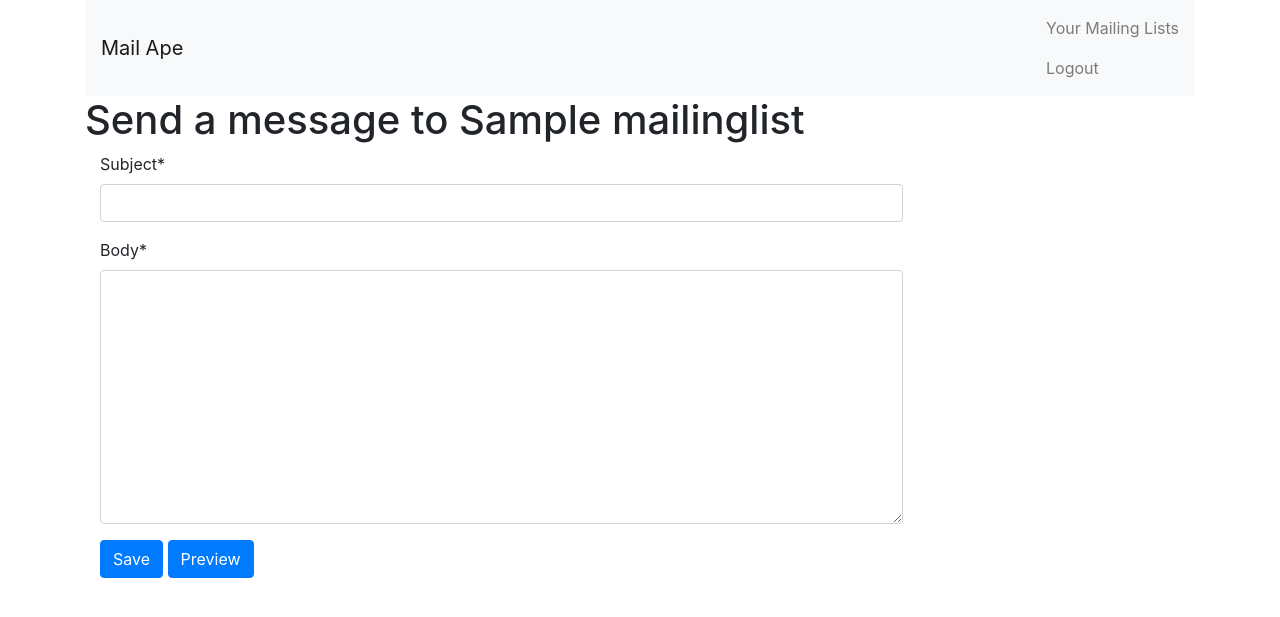
After one commit to itsaiub/django-mailape, a Django app: page /mailinglist/00000000-0000-0000-0000-000000000001/message/new in a window 1280 px wide. The commit adds this page. Shown: the top 617 px of the page. Run offline with Django 3.2, Linux system fonts and the light colour scheme; a user stored in the database is signed in; tables that the repository leaves empty hold one stand-in row (values such as "Sample post"); some libraries are stand-ins or nearby versions.

Commit message:
create message view and template

```diff
--- a/mailinglist/templates/mailinglist/mailinglist_details.html
+++ b/mailinglist/templates/mailinglist/mailinglist_details.html
@@ -15,7 +15,7 @@
   </a></div>
   <h2>Messages</h2>
   <div>
-    <a href="" class="btn btn-primary">
+    <a href="{% url 'mailinglist:create_message' mailinglist_pk=mailinglist.id %}" class="btn btn-primary">
       Send new Message
     </a>
   </div>
--- /dev/null
+++ b/mailinglist/templates/mailinglist/message_form.html
@@ -0,0 +1,32 @@
+{% extends "base.html" %}
+{% load crispy_forms_tags %}
+{% load markdownify %}
+
+{% block title %}
+  Send a message to {{ mailing_list.name }}
+{% endblock title %}
+
+{% block body %}
+  <h1>Send a message to {{ mailing_list.name }}</h1>
+  {% if message %}
+    <div class="card">
+      <div class="card-header">
+        Message Preview
+      </div>
+      <div class="card-body">
+        <h5 class="card-title">
+          {{ message.subject }}
+        </h5>
+        <div>
+          {{ message.body|markdownify }}
+        </div>
+      </div>
+    </div>
+  {% endif %}
+  <form class="col-sm-12 col-md-9" method="post">
+    {% csrf_token %}
+    {{ form|crispy }}
+    <button type="submit" class="btn btn-primary" name="action" value="{{ SAVE_ACTION }}">Save</button>
+    <button type="submit" class="btn btn-primary" name="action" value="{{ PREVIEW_ACTION }}">Preview</button>
+  </form>
+{% endblock body %}
--- a/mailinglist/urls.py
+++ b/mailinglist/urls.py
@@ -21,4 +21,6 @@ urlpatterns = [
          views.ConfirmSubscriptionView.as_view(), name='confirm_subscription'),
     path('mailinglist/unsubscribe/<uuid:pk>',
          views.UnsubscribeView.as_view(), name='unsubscribe'),
+    path('mailinglist/<uuid:mailinglist_pk>/message/new',
+         views.CreateMessage.as_view(), name='create_message'),
 ]
--- a/mailinglist/views.py
+++ b/mailinglist/views.py
@@ -2,6 +2,7 @@ from django.urls import reverse, reverse_lazy
 from django.shortcuts import get_object_or_404
 from django.contrib.auth.mixins import LoginRequiredMixin
 from django.views.generic import ListView, CreateView, DeleteView, DetailView
+from django.core.exceptions import PermissionDenied
 
 from . import models, forms, mixins
 # Create your views here.
@@ -91,3 +92,56 @@ class UnsubscribeView(DeleteView):
                 'mailinglist_pk': mailing_list.id
             }
         )
+
+
+class CreateMessage(LoginRequiredMixin, CreateView):
+    SAVE_ACTION = 'save'
+    PREVIEW_ACTION = 'preview'
+
+    form_class = forms.MessageForm
+
+    template_name = 'mailinglist/message_form.html'
+
+    def get_success_url(self):
+        return reverse(
+            'mailinglist:manage_mailinglist',
+            kwargs={
+                'pk': self.object.mailing_list.id
+            }
+        )
+
+    def get_initial(self):
+        mailing_list = self.get_mailing_list()
+        return {
+            'mailing_list': mailing_list.id,
+        }
+
+    def get_context_data(self, **kwargs):
+        ctx = super().get_context_data(**kwargs)
+        mailing_list = self.get_mailing_list()
+        ctx.update({
+            'mailing_list': mailing_list,
+            'SAVE_ACTION': self.SAVE_ACTION,
+            'PREVIEW_ACTION': self.PREVIEW_ACTION
+        })
+        return ctx
+
+    def form_valid(self, form):
+        action = self.request.POST.get('action')
+        if action == self.PREVIEW_ACTION:
+            context = self.get_context_data(
+                form=form,
+                message=form.instance
+            )
+            return self.render_to_response(context=context)
+
+        elif action == self.SAVE_ACTION:
+            return super().form_valid(form)
+
+    def get_mailing_list(self):
+        mailing_list = get_object_or_404(
+            models.MailingList, id=self.kwargs['mailinglist_pk'])
+
+        if not mailing_list.user_can_use_mailing_list(self.request.user):
+            raise PermissionDenied()
+        return mailing_list
```
